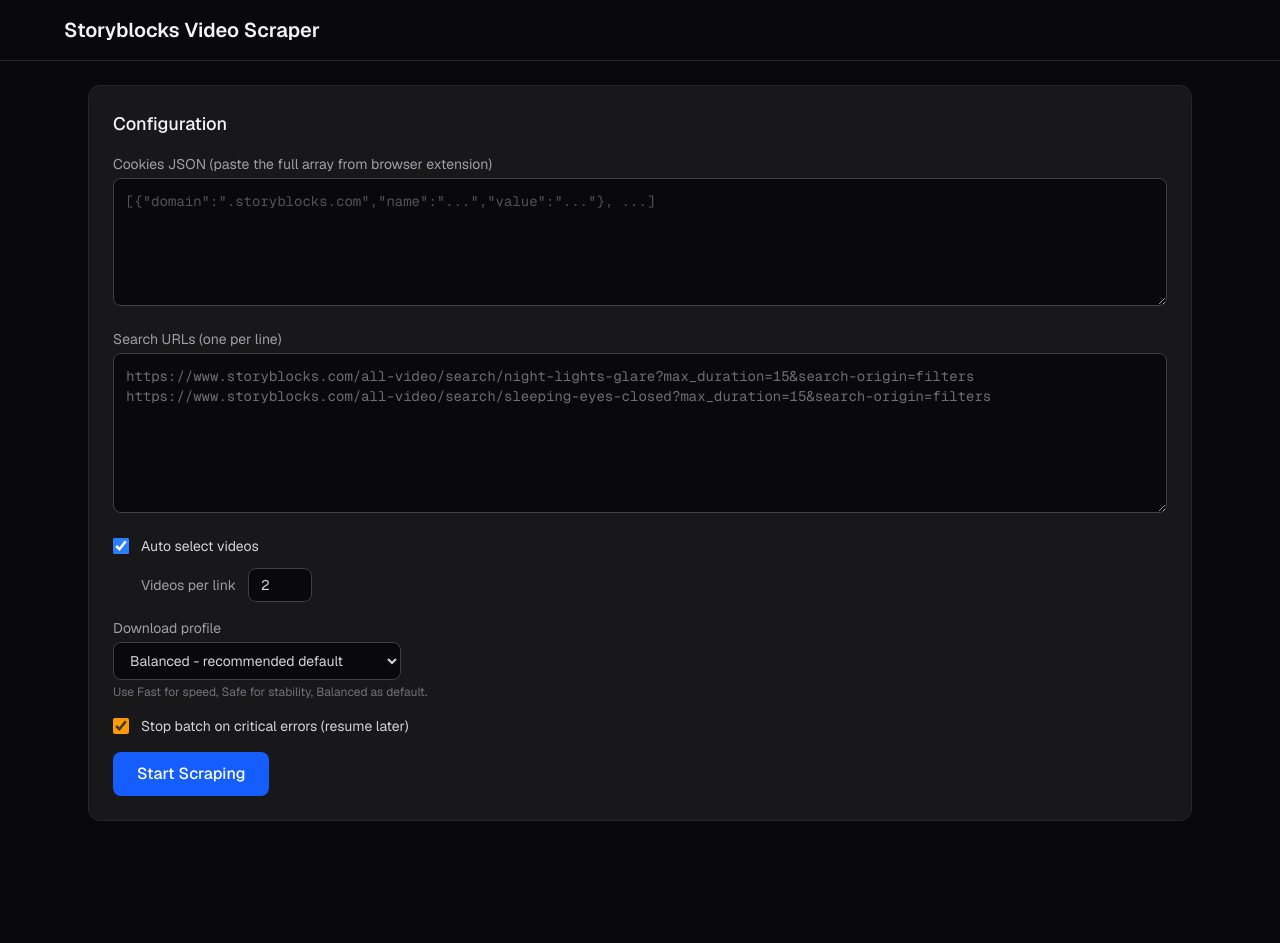
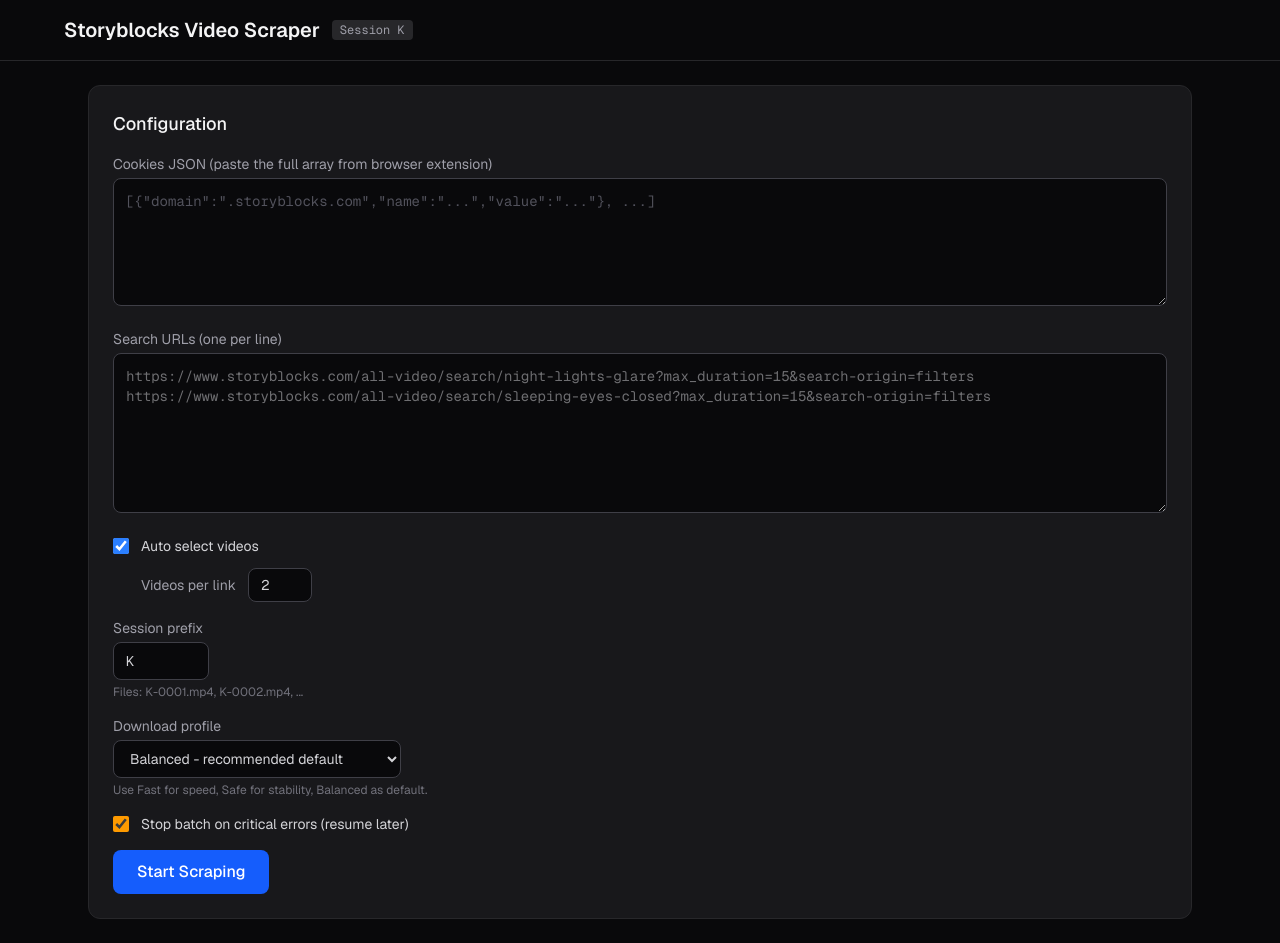
Before and after one commit to RafaelAlthaus/automatic-cosmos, a Next.js app: page / in a window 1280 px wide. Before the commit the page ends 845 px from the top, so only its background shows below. Built offline with nearby package versions, Linux system fonts and the light colour scheme.

Commit message:
Umas viadagens a mais

```diff
--- a/src/app/page.tsx
+++ b/src/app/page.tsx
@@ -1,6 +1,6 @@
 "use client";
 
-import { useState, useRef, useCallback } from "react";
+import { useState, useRef, useCallback, useMemo, useEffect } from "react";
 import type {
   DownloadBatchEvent,
   DownloadBatchInputVideo,
@@ -34,7 +34,8 @@
   updatedAt: number;
 };
 
-const DOWNLOAD_CHECKPOINT_KEY = "automatic-cosmos.download-checkpoint.v1";
+const DOWNLOAD_CHECKPOINT_BASE_KEY = "automatic-cosmos.download-checkpoint.v1";
+const generateSessionId = () => String.fromCharCode(65 + Math.floor(Math.random() * 26));
 const CLIENT_DOWNLOAD_CONCURRENCY: Record<DownloadProfileName, number> = {
   fast: 10,
   balanced: 6,
@@ -73,6 +74,14 @@
   const [downloadProfile, setDownloadProfile] = useState<DownloadProfileName>("balanced");
   const [stopOnCriticalError, setStopOnCriticalError] = useState(true);
   const [reScrapingIndex, setReScrapingIndex] = useState<number | null>(null);
+  const [sessionPrefix, setSessionPrefix] = useState("A");
+  const [mounted, setMounted] = useState(false);
+  const checkpointKey = useMemo(() => `${DOWNLOAD_CHECKPOINT_BASE_KEY}.${sessionPrefix}`, [sessionPrefix]);
+
+  useEffect(() => {
+    setSessionPrefix(generateSessionId());
+    setMounted(true);
+  }, []);
   const [downloadAllProgress, setDownloadAllProgress] = useState<{ done: number; total: number } | null>(null);
   const [batchSummary, setBatchSummary] = useState<DownloadBatchSummary | null>(null);
   const [orderAudit, setOrderAudit] = useState<{ lastSequence: number; violations: number }>({
@@ -352,7 +361,7 @@
       const allResultVideos = results[i]?.videos ?? [];
       return slots.map((slot, slotIndex) => {
         sequenceCounter += 1;
-        const suggestedFilename = `${String(sequenceCounter).padStart(4, "0")}.mp4`;
+        const suggestedFilename = `${sessionPrefix}-${String(sequenceCounter).padStart(4, "0")}.mp4`;
         const replacements: ReplacementCandidate[] = allResultVideos
           .map((v, idx) => ({ detailUrl: v.detailUrl, title: v.title, originalIndex: idx }))
           .filter((r) => !usedIndexes.has(r.originalIndex) && r.originalIndex !== slot.originalIndex);
@@ -381,7 +390,7 @@
     const signature = createBatchSignature(allVideos, downloadProfile);
     let resumeIndex = 0;
     try {
-      const raw = localStorage.getItem(DOWNLOAD_CHECKPOINT_KEY);
+      const raw = localStorage.getItem(checkpointKey);
       if (raw) {
         const checkpoint = JSON.parse(raw) as DownloadCheckpoint;
         const isMatchingRun =
@@ -396,12 +405,12 @@
           if (shouldResume) {
             resumeIndex = checkpoint.nextIndex;
           } else {
-            localStorage.removeItem(DOWNLOAD_CHECKPOINT_KEY);
+            localStorage.removeItem(checkpointKey);
           }
         }
       }
     } catch {
-      localStorage.removeItem(DOWNLOAD_CHECKPOINT_KEY);
+      localStorage.removeItem(checkpointKey);
     }
 
     const persistCheckpoint = (nextIndex: number) => {
@@ -411,7 +420,7 @@
         nextIndex,
         updatedAt: Date.now(),
       };
-      localStorage.setItem(DOWNLOAD_CHECKPOINT_KEY, JSON.stringify(checkpoint));
+      localStorage.setItem(checkpointKey, JSON.stringify(checkpoint));
     };
 
     persistCheckpoint(resumeIndex);
@@ -419,7 +428,7 @@
     const queuedVideos = allVideos.slice(resumeIndex);
     if (queuedVideos.length === 0) {
       setDownloadAllProgress({ done: allVideos.length, total: allVideos.length });
-      localStorage.removeItem(DOWNLOAD_CHECKPOINT_KEY);
+      localStorage.removeItem(checkpointKey);
       return;
     }
 
@@ -653,7 +662,7 @@
     setDownloadingAll(false);
     setDownloadAllProgress(null);
     if (done >= allVideos.length) {
-      localStorage.removeItem(DOWNLOAD_CHECKPOINT_KEY);
+      localStorage.removeItem(checkpointKey);
     }
   }, [
     autoSelectedSlots,
@@ -663,6 +672,8 @@
     downloadProfile,
     stopOnCriticalError,
     toDownloadFilename,
+    sessionPrefix,
+    checkpointKey,
   ]);
 
   const currentResult = results[currentIndex];
@@ -679,7 +690,14 @@
     <div className="min-h-screen bg-zinc-950 text-zinc-100">
       <header className="border-b border-zinc-800 px-6 py-4">
         <div className="max-w-6xl mx-auto flex items-center justify-between">
-          <h1 className="text-xl font-semibold">Storyblocks Video Scraper</h1>
+          <div className="flex items-center gap-3">
+            <h1 className="text-xl font-semibold">Storyblocks Video Scraper</h1>
+            {mounted && (
+              <span className="text-xs font-mono bg-zinc-800 text-zinc-400 px-2 py-0.5 rounded">
+                Session {sessionPrefix}
+              </span>
+            )}
+          </div>
           {results.length > 0 && (
             <button onClick={() => setShowConfig((prev) => !prev)} className="text-sm text-zinc-400 hover:text-zinc-200 transition">
               {showConfig ? "Hide Config" : "Show Config"}
@@ -743,6 +761,20 @@
                     className="w-16 bg-zinc-950 border border-zinc-700 rounded-lg px-3 py-1.5 text-sm text-zinc-300 focus:outline-none focus:border-zinc-500" />
                 </div>
               )}
+            </div>
+            <div className="flex items-end gap-4 flex-wrap">
+              <div className="flex-1 min-w-[180px]">
+                <label className="block text-sm text-zinc-400 mb-1">Session prefix</label>
+                <input
+                  type="text"
+                  value={sessionPrefix}
+                  onChange={(e) => setSessionPrefix(e.target.value.replace(/[^a-zA-Z0-9]/g, "").slice(0, 6).toUpperCase() || "A")}
+                  className="w-24 bg-zinc-950 border border-zinc-700 rounded-lg px-3 py-2 text-sm font-mono text-zinc-300 focus:outline-none focus:border-zinc-500"
+                />
+                <p className="text-xs text-zinc-500 mt-1">
+                  Files: {sessionPrefix}-0001.mp4, {sessionPrefix}-0002.mp4, ...
+                </p>
+              </div>
             </div>
             <div>
               <label className="block text-sm text-zinc-400 mb-1">Download profile</label>
```
